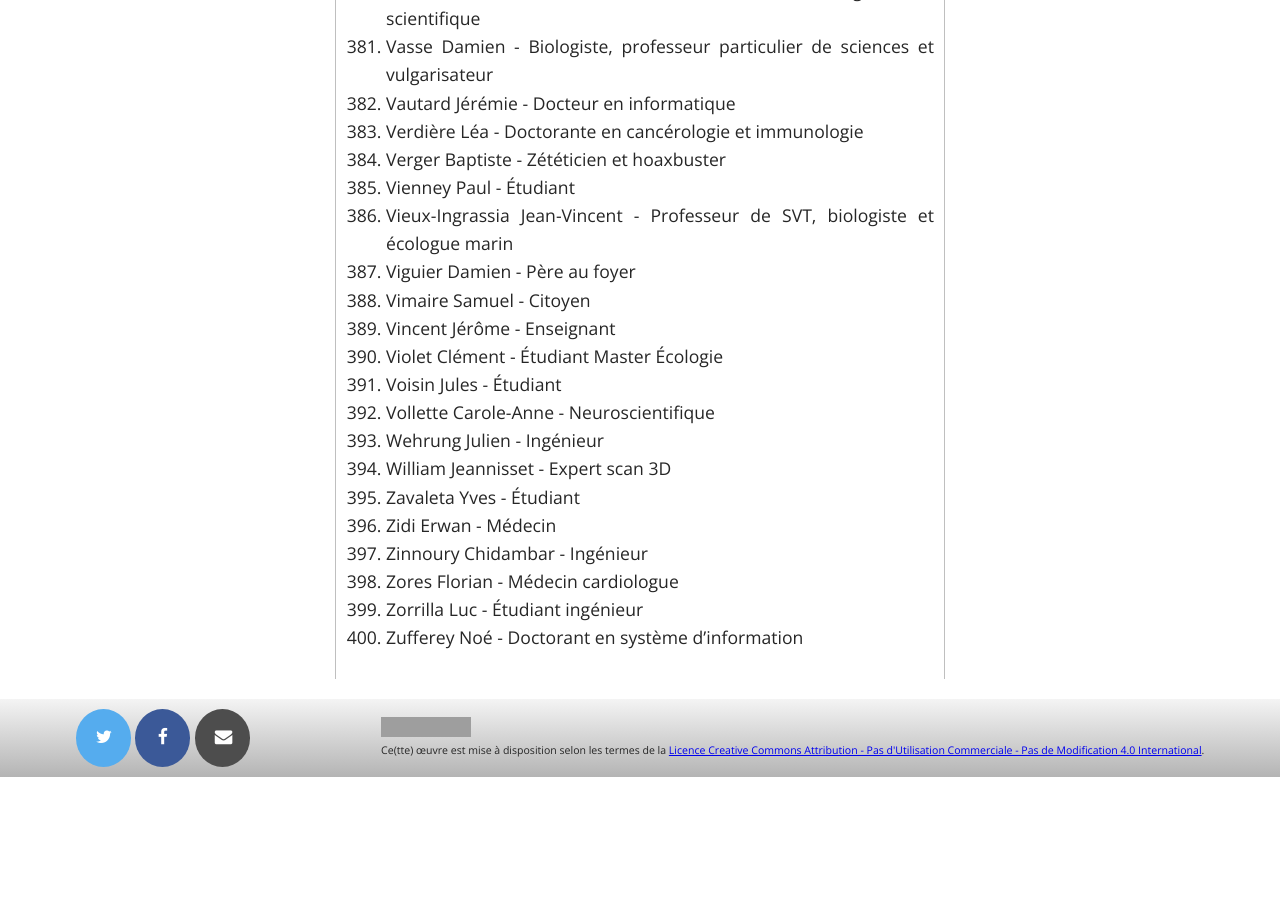
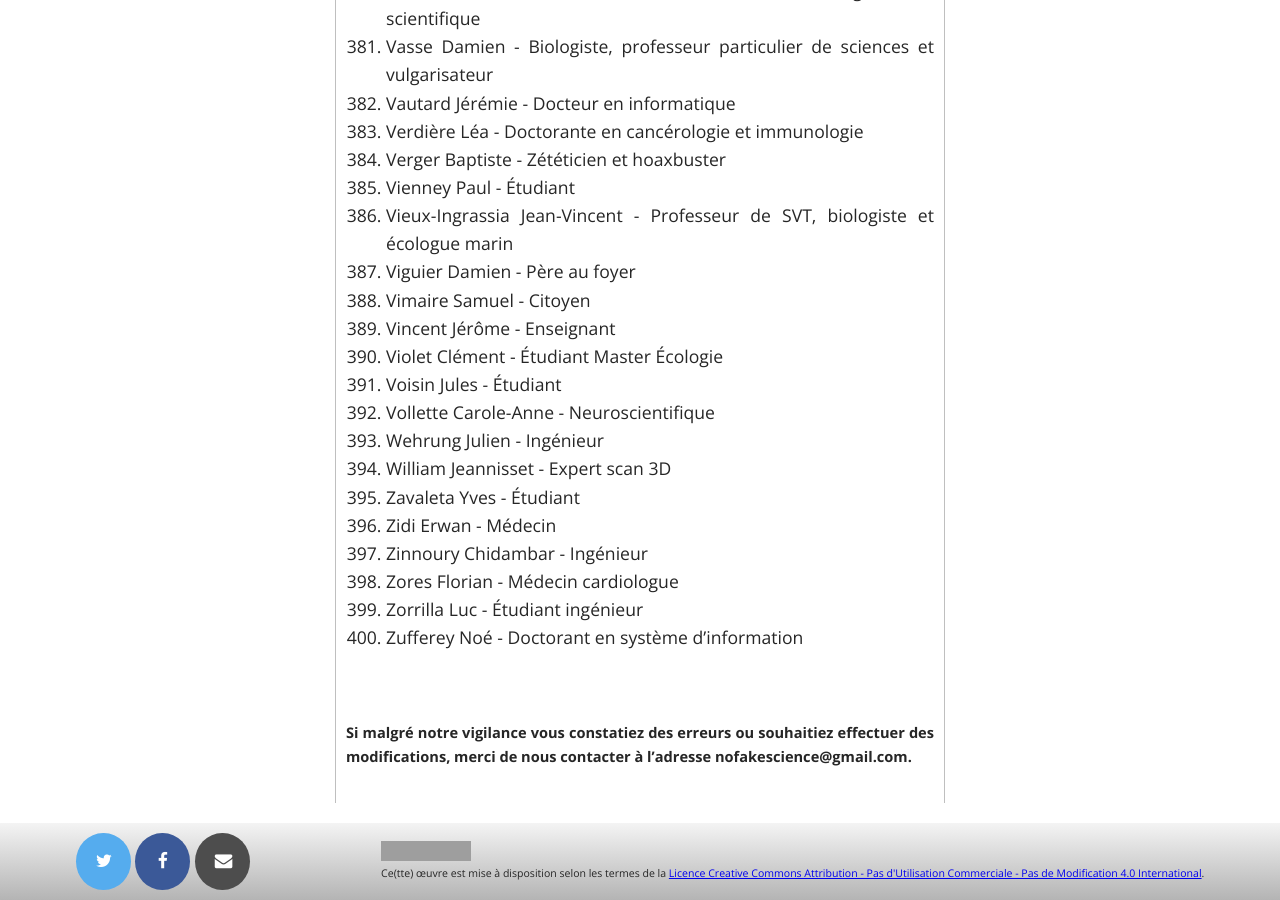
Before and after one commit to nofakescience/nofakescience.github.io, a Jekyll site: the page built from pages/signatories.md, in a window 1280 px wide and 900 px high, scrolled down 19902 px. Built offline with Jekyll 4.4.1, drawn with Linux system fonts in a browser that asks for light colours; nearby versions of some CDN libraries; some web fonts are replaced; comment, search, counter and statistics services are not loaded; before the commit the page ends 20679 px from its top, so only the background shows below that; grey boxes are pictures that could not be loaded.

Commit message:
add a disclamer in signatories page

```diff
--- a/pages/signatories.md
+++ b/pages/signatories.md
@@ -261,7 +261,6 @@ order: 2
 248.	Wautier Francis	-	Ingenieur
 249.	Woessner Géraldine	-	Journaliste
 250.	Zryd Jean-Pierre	-	Professeur honoraire UNIL (Suisse)
-
 
 **Signataires post-publication**
 231. Abel Yoann - Docteur en biologie moléculare - chercheur contractuel
@@ -664,3 +663,7 @@ order: 2
 628. Zores Florian - Médecin cardiologue
 629. Zorrilla Luc - Étudiant ingénieur
 630. Zufferey Noé - Doctorant en système d'information
+
+<br/>
+
+##### Si malgré notre vigilance vous constatiez des erreurs ou souhaitiez effectuer des modifications, merci de nous contacter à l'adresse nofakescience@gmail.com.
```
